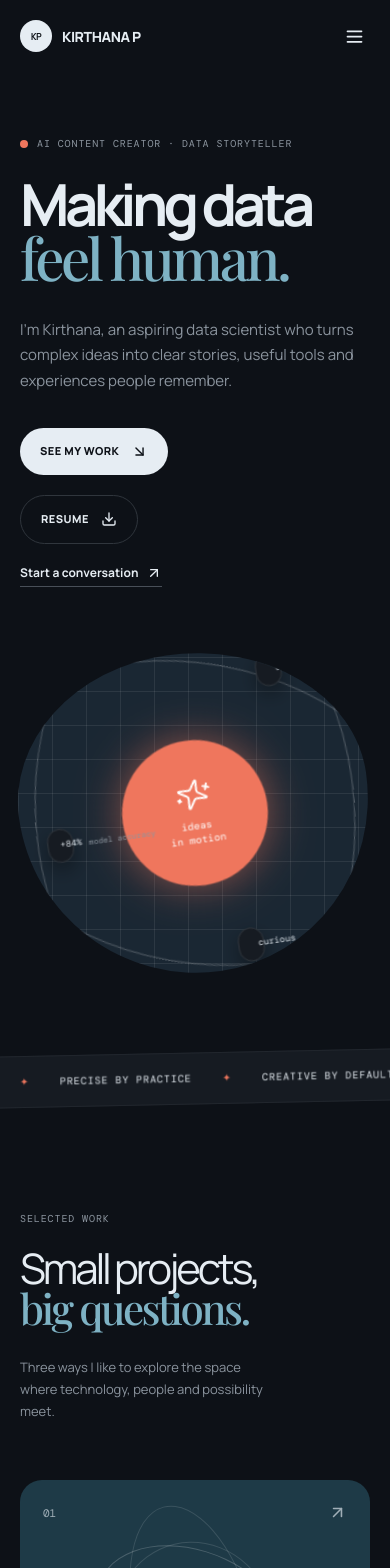
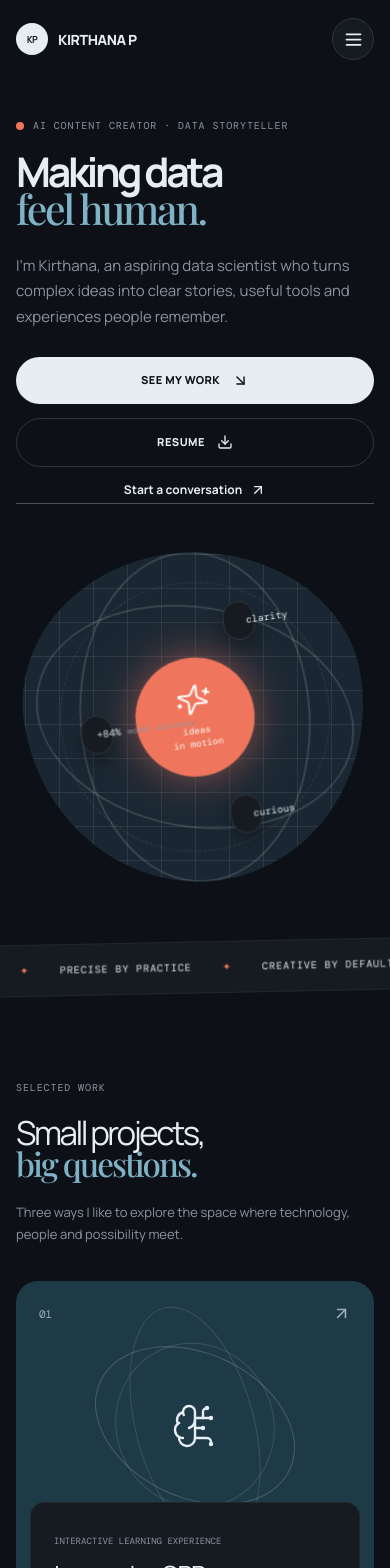
Before and after one commit to PKIRTHANA2822/MyPortfolio, a React (Vite) app: page / in a window 390 px wide. Shown: the top 1568 px of the page. Built offline with nearby package versions, Linux system fonts and the light colour scheme; a web font is replaced by a local one.

Commit message:
Update stamp ring to subtle dynamic sway oscillation and enhance full mobile responsiveness

```diff
--- a/src/index.css
+++ b/src/index.css
@@ -101,8 +101,8 @@
 }
 
 * { box-sizing: border-box; }
-html { scroll-behavior: smooth; }
-body { margin: 0; min-width: 320px; background: var(--bg); color: var(--text); font-family: 'Manrope', sans-serif; font-synthesis: none; transition: background .3s, color .3s; }
+html { scroll-behavior: smooth; overflow-x: hidden; }
+body { margin: 0; min-width: 320px; overflow-x: hidden; background: var(--bg); color: var(--text); font-family: 'Manrope', sans-serif; font-synthesis: none; transition: background .3s, color .3s; }
 a { color: inherit; text-decoration: none; }
 button { font: inherit; }
 .site-shell { overflow: hidden; }
@@ -223,14 +223,142 @@ h3 { font-size: 25px; letter-spacing: -.06em; line-height: .98; margin: 13px 0 1
 
 .about-section { background: var(--bg-alt); padding: 120px 0; transition: background .3s; }
 .about-layout { align-items: center; display: grid; gap: 12%; grid-template-columns: .8fr 1.2fr; }
-.about-stamp { align-items: center; background: var(--accent); border-radius: 50%; color: white; display: flex; height: 300px; justify-content: center; margin: auto; position: relative; transform: rotate(-13deg); width: 300px; }
+.about-stamp { align-items: center; background: var(--accent); border-radius: 50%; color: white; display: flex; height: 300px; justify-content: center; margin: auto; position: relative; width: 300px; animation: stampSway 6s ease-in-out infinite; box-shadow: 0 12px 36px rgba(239, 118, 93, 0.32); }
 .about-stamp > span { font-family: 'Playfair Display', serif; font-size: 70px; letter-spacing: -.1em; }
-.stamp-ring { animation: spin 20s linear infinite; bottom: 23px; font-family: 'DM Mono', monospace; font-size: 8px; letter-spacing: .13em; position: absolute; white-space: nowrap; }
-@keyframes spin { to { transform: rotate(360deg); } }
+.stamp-ring { animation: ringOscillate 7s ease-in-out infinite; bottom: 24px; font-family: 'DM Mono', monospace; font-size: 8px; letter-spacing: .14em; position: absolute; white-space: nowrap; }
+@keyframes stampSway { 0%, 100% { transform: rotate(-13deg) translateY(0); } 50% { transform: rotate(-7deg) translateY(-8px); } }
+@keyframes ringOscillate { 0%, 100% { transform: rotate(-8deg); opacity: 0.9; } 50% { transform: rotate(8deg); opacity: 1; } }
 .about-copy { max-width: 500px; } .about-copy h2 { margin-bottom: 28px; } .about-copy p { color: var(--text-muted); font-size: 14px; line-height: 1.8; margin-bottom: 17px; }
 .about-facts { border-bottom: 1px solid var(--border-soft); border-top: 1px solid var(--border-soft); display: grid; gap: 16px; grid-template-columns: repeat(3, 1fr); margin: 28px 0 20px; padding: 18px 0; } .about-facts div { display: flex; flex-direction: column; gap: 7px; } .about-facts strong { color: var(--facts-strong); font-family: 'DM Mono', monospace; font-size: 9px; font-weight: 500; text-transform: uppercase; } .about-facts span { color: var(--facts-text); font-size: 10px; line-height: 1.4; }
 .about-copy .text-link { margin-top: 12px; }
+
 .toolkit-section { padding: 140px 0; } .toolkit-content { align-items: center; display: grid; gap: 12%; grid-template-columns: 1.2fr .8fr; margin-top: 70px; } .skill-cloud { display: flex; flex-wrap: wrap; gap: 10px; max-width: 650px; } .skill { border: 1px solid var(--border); border-radius: 99px; color: var(--text); font-family: 'DM Mono', monospace; font-size: 12px; padding: 14px 18px; transition: background .2s, transform .2s, color .2s, border-color .2s; } .skill:hover { background: var(--skill-hover-bg); color: var(--skill-hover-text); transform: rotate(-3deg); } .skill-0, .skill-4 { background: var(--sky); border-color: var(--sky); } .skill-1, .skill-5 { background: var(--lime); border-color: var(--lime); } .skill-2, .skill-6 { background: var(--coral); border-color: var(--coral); } .toolkit-note { border-left: 1px solid var(--border-soft); padding-left: 28px; } .toolkit-note svg { color: var(--accent); margin-bottom: 19px; } .toolkit-note p { color: var(--quote-text); font-family: 'Playfair Display', serif; font-size: 22px; letter-spacing: -.03em; line-height: 1.25; } .toolkit-note span { color: var(--text-dim); display: block; font-family: 'DM Mono', monospace; font-size: 10px; margin-top: 20px; }
+
 .footer { border-top: 1px solid var(--border-soft); padding: 110px 0 26px; } .footer-prompt { text-align: center; } .footer-prompt h2 { margin: 20px 0 32px; } .footer-bottom { align-items: center; border-top: 1px solid var(--border-soft); color: var(--text-dim); display: flex; font-family: 'DM Mono', monospace; font-size: 9px; justify-content: space-between; margin-top: 115px; padding-top: 22px; text-transform: uppercase; } .footer-bottom span:last-child { align-items: center; display: flex; gap: 6px; } .socials { display: flex; gap: 17px; } .socials a { transition: color .2s, transform .2s; } .socials a:hover { color: var(--accent); transform: translateY(-2px); }
-@media (max-width: 800px) { .wrap { width: min(100% - 40px, 600px); } .nav { padding: 20px 0; } .menu-button { display: block; } .nav-links { align-items: stretch; background: var(--menu-bg); border: 1px solid var(--border); border-radius: 16px; display: none; flex-direction: column; gap: 0; padding: 8px; position: absolute; right: 0; top: 68px; width: 190px; } .nav-links.is-open { display: flex; } .nav-links a { padding: 13px; } .nav-cta { justify-content: center; } .hero { display: flex; flex-direction: column; min-height: auto; padding: 64px 0 80px; } .hero-art { align-self: center; height: 350px; margin-top: 66px; width: min(420px, 100%); } .work-section, .experience-section, .toolkit-section { padding: 100px 0; } .section-heading { align-items: start; flex-direction: column; gap: 27px; } .project-grid { grid-template-columns: 1fr; } .project-card { min-height: 540px; } .exp-header { flex-direction: column; align-items: flex-start; gap: 10px; } .exp-meta { align-items: flex-start; } .internship-grid { grid-template-columns: repeat(2, 1fr); } .about-layout, .toolkit-content { grid-template-columns: 1fr; } .about-stamp { height: 240px; width: 240px; } .about-copy { margin-top: 25px; } .about-facts { grid-template-columns: 1fr; } .toolkit-content { gap: 55px; margin-top: 48px; } .footer { padding-top: 85px; } .footer-bottom { align-items: flex-start; flex-wrap: wrap; gap: 18px; margin-top: 85px; } }
-@media (max-width: 450px) { h1 { font-size: 58px; } .hero-actions { align-items: flex-start; flex-direction: column; gap: 20px; } .hero-art { height: 320px; } .data-chip { font-size: 9px; padding: 9px 12px; } .chip-one { left: 20px; } .chip-three { left: 25px; } .project-card { min-height: 520px; } .project-copy { padding: 18px; } .internship-grid { grid-template-columns: 1fr; } .experience-card.featured { padding: 24px; } }
+
+/* ===== RESPONSIVE MEDIA QUERIES ===== */
+@media (max-width: 900px) {
+  .wrap { width: calc(100% - 40px); }
+  .nav { padding: 18px 0; }
+  .menu-button {
+    display: flex;
+    align-items: center;
+    justify-content: center;
+    width: 42px;
+    height: 42px;
+    border-radius: 50%;
+    background: var(--bg-card);
+    border: 1px solid var(--border);
+    cursor: pointer;
+    z-index: 20;
+    transition: background .2s, border-color .2s;
+  }
+  .menu-button:hover { border-color: var(--accent); }
+
+  .nav-links {
+    align-items: stretch;
+    background: var(--menu-bg);
+    border: 1px solid var(--border);
+    border-radius: 20px;
+    box-shadow: 0 20px 50px rgba(0, 0, 0, 0.4);
+    display: none;
+    flex-direction: column;
+    gap: 8px;
+    padding: 16px;
+    position: absolute;
+    right: 0;
+    top: 72px;
+    width: min(280px, calc(100vw - 40px));
+    z-index: 50;
+  }
+  .nav-links.is-open { display: flex; animation: navFadeIn .25s ease-out; }
+  @keyframes navFadeIn { from { opacity: 0; transform: translateY(-10px); } to { opacity: 1; transform: translateY(0); } }
+
+  .nav-links a:not(.nav-cta):not(.nav-resume):not(.theme-toggle) {
+    padding: 10px 14px;
+    border-radius: 10px;
+    font-size: 13px;
+    opacity: 0.85;
+  }
+  .nav-links a:not(.nav-cta):not(.nav-resume):not(.theme-toggle):hover {
+    background: var(--border-soft);
+    opacity: 1;
+  }
+  .nav-resume { justify-content: center; width: 100%; text-align: center; }
+  .nav-cta { justify-content: center; width: 100%; }
+  .theme-toggle { align-self: center; margin: 4px 0; }
+
+  .hero {
+    display: flex;
+    flex-direction: column;
+    min-height: auto;
+    padding: 40px 0 60px;
+  }
+  .hero-intro { max-width: 100%; }
+  .hero-actions {
+    flex-wrap: wrap;
+    gap: 14px;
+    margin-top: 28px;
+  }
+  .hero-art {
+    align-self: center;
+    height: 330px;
+    margin-top: 48px;
+    width: min(340px, 100%);
+  }
+  .orbit-one { height: 230px; width: 330px; }
+  .orbit-two { height: 320px; width: 220px; }
+  .orbit-three { height: 270px; width: 270px; }
+  .orbital-core { height: 116px; width: 116px; font-size: 9px; }
+
+  @keyframes counterRevolveOne {
+    0% { transform: translate(-120px, -40px) rotate(0deg); }
+    100% { transform: translate(-120px, -40px) rotate(-360deg); }
+  }
+  @keyframes counterRevolveTwo {
+    0% { transform: translate(75px, -60px) rotate(-120deg); }
+    100% { transform: translate(75px, -60px) rotate(-480deg); }
+  }
+  @keyframes counterRevolveThree {
+    0% { transform: translate(-20px, 90px) rotate(-240deg); }
+    100% { transform: translate(-20px, 90px) rotate(-600deg); }
+  }
+
+  .work-section, .experience-section, .about-section, .toolkit-section { padding: 80px 0; }
+  .section-heading { align-items: flex-start; flex-direction: column; gap: 20px; margin-bottom: 36px; }
+  .section-heading > p { max-width: 100%; }
+
+  .project-grid { grid-template-columns: 1fr; }
+  .project-card { min-height: 480px; }
+
+  .internship-grid { grid-template-columns: repeat(2, 1fr); }
+  .exp-header { flex-direction: column; align-items: flex-start; gap: 10px; }
+  .exp-meta { align-items: flex-start; }
+
+  .about-layout { grid-template-columns: 1fr; gap: 40px; }
+  .about-stamp { height: 230px; width: 230px; }
+  .about-stamp > span { font-size: 54px; }
+  .about-facts { grid-template-columns: repeat(3, 1fr); }
+
+  .toolkit-content { grid-template-columns: 1fr; gap: 40px; margin-top: 40px; }
+  .toolkit-note { border-left: 0; border-top: 1px solid var(--border-soft); padding-left: 0; padding-top: 24px; }
+
+  .footer { padding: 70px 0 24px; }
+  .footer-bottom { flex-direction: column; align-items: center; gap: 16px; text-align: center; margin-top: 60px; }
+}
+
+@media (max-width: 580px) {
+  .wrap { width: calc(100% - 32px); }
+  h1 { font-size: clamp(36px, 10.5vw, 54px); margin: 20px 0 24px; }
+  h2 { font-size: clamp(30px, 8.5vw, 42px); }
+  .hero-actions { width: 100%; flex-direction: column; align-items: stretch; }
+  .hero-actions .button, .hero-actions .text-link { justify-content: center; }
+
+  .about-facts { grid-template-columns: 1fr; gap: 14px; }
+  .internship-grid { grid-template-columns: 1fr; }
+
+  .experience-card.featured { padding: 22px; }
+  .exp-title-block h3 { font-size: 22px; }
+
+  .footer-prompt h2 { font-size: 32px; }
+}
```
